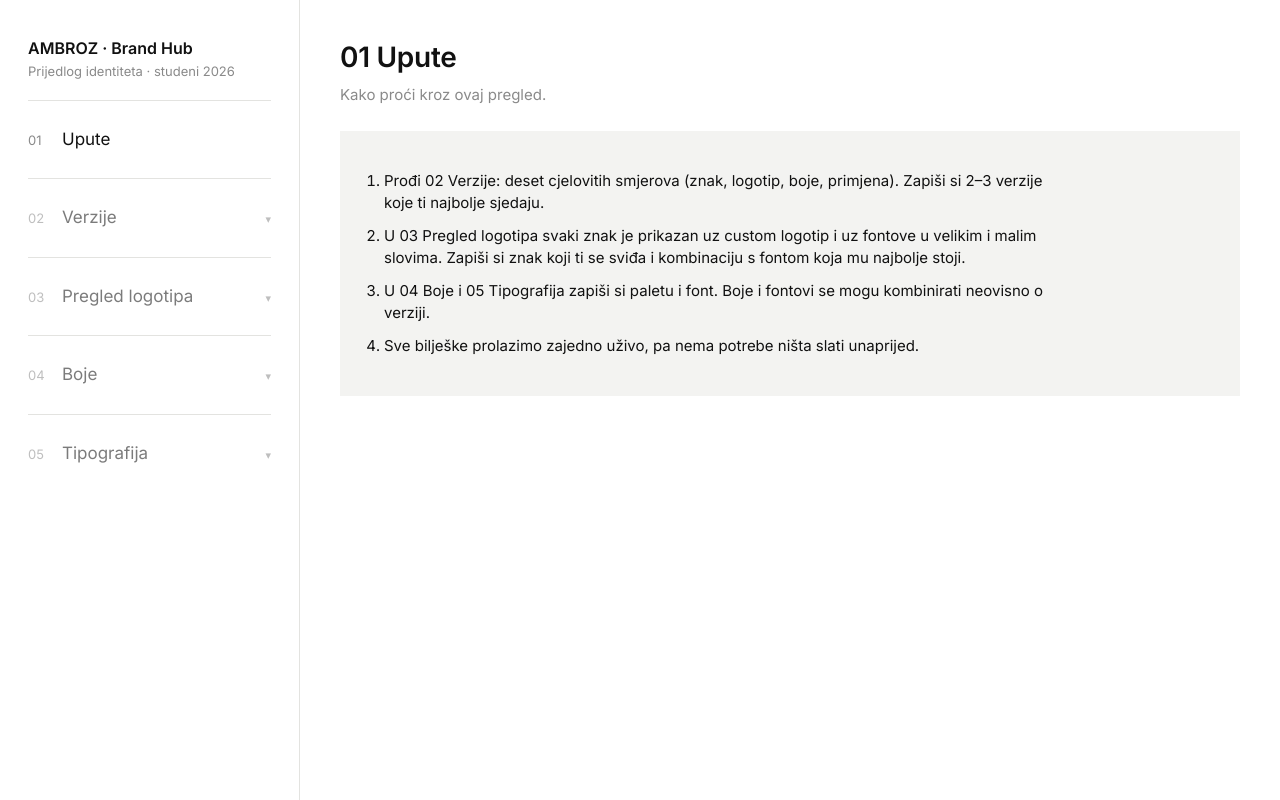
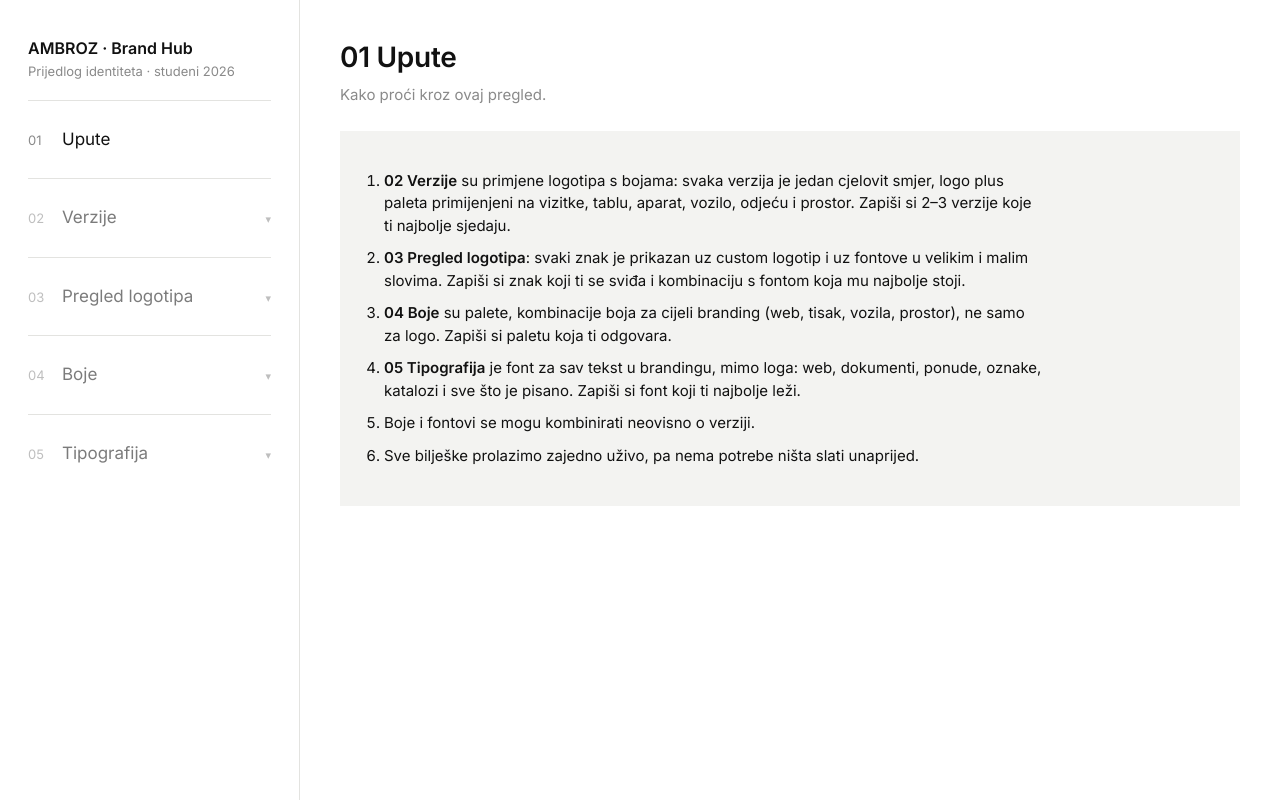
Before and after one commit to zkaraman25/zkaraman25.github.io, a plain HTML site: page ambrozbranding/index.html in a window 1280 px wide. Drawn offline with Linux system fonts and the light colour scheme; a web font is replaced by a local one.

Commit message:
Brand Hub: objasnjenja uz verzije, boje i tipografiju
Co-Authored-By: Claude Fable 5.1 <noreply@anthropic.com>
Claude-Session: https://claude.ai/code/session_01H32dXmftTGBWb7UsayFzKQ

```diff
--- a/ambrozbranding/index.html
+++ b/ambrozbranding/index.html
@@ -262,22 +262,24 @@ window.addEventListener('resize',fitFigs);
 const main=document.getElementById('main');
 function view(key){
   if(key==='upute') return `<h1>01 Upute</h1><p class="lead">Kako proći kroz ovaj pregled.</p><div class="panel"><ol class="steps">
-    <li>Prođi 02 Verzije: deset cjelovitih smjerova (znak, logotip, boje, primjena). Zapiši si 2–3 verzije koje ti najbolje sjedaju.</li>
-    <li>U 03 Pregled logotipa svaki znak je prikazan uz custom logotip i uz fontove u velikim i malim slovima. Zapiši si znak koji ti se sviđa i kombinaciju s fontom koja mu najbolje stoji.</li>
-    <li>U 04 Boje i 05 Tipografija zapiši si paletu i font. Boje i fontovi se mogu kombinirati neovisno o verziji.</li>
+    <li><b>02 Verzije</b> su primjene logotipa s bojama: svaka verzija je jedan cjelovit smjer, logo plus paleta primijenjeni na vizitke, tablu, aparat, vozilo, odjeću i prostor. Zapiši si 2–3 verzije koje ti najbolje sjedaju.</li>
+    <li><b>03 Pregled logotipa</b>: svaki znak je prikazan uz custom logotip i uz fontove u velikim i malim slovima. Zapiši si znak koji ti se sviđa i kombinaciju s fontom koja mu najbolje stoji.</li>
+    <li><b>04 Boje</b> su palete, kombinacije boja za cijeli branding (web, tisak, vozila, prostor), ne samo za logo. Zapiši si paletu koja ti odgovara.</li>
+    <li><b>05 Tipografija</b> je font za sav tekst u brandingu, mimo loga: web, dokumenti, ponude, oznake, katalozi i sve što je pisano. Zapiši si font koji ti najbolje leži.</li>
+    <li>Boje i fontovi se mogu kombinirati neovisno o verziji.</li>
     <li>Sve bilješke prolazimo zajedno uživo, pa nema potrebe ništa slati unaprijed.</li></ol></div>`;
-  if(key==='verzije') return `<h1>02 Verzije</h1><p class="lead">Deset smjerova. Klikni na karticu za cijelu verziju.</p><div class="cards">${VERS.map(vcard).join('')}</div>`;
+  if(key==='verzije') return `<h1>02 Verzije</h1><p class="lead">Verzija je primjena logotipa s bojama: jedan cjelovit smjer kroz vizitke, tablu, aparat, vozilo, odjeću i prostor. Klikni na karticu za cijelu verziju.</p><div class="cards">${VERS.map(vcard).join('')}</div>`;
   const v=VERS.find(x=>x.id===key);
   if(v) return `<h1>Verzija ${v.title}</h1><p class="lead">${esc(v.sub)}</p>${v.html||firstPanel(v)+`<div class="ph">Ostatak verzije ${v.title} slijedi</div>`}`;
   if(key==='logotipi') return `<h1>03 Pregled logotipa</h1><p class="lead">Svi znakovi, numerirani. Klikni na znak za lockupe s logotipom i fontovima.</p><div class="cards">${MK.map(m=>`<a class="card" href="#z${m.n}"><div class="th mk">${markSvg(m,'fk','')}</div><div class="cap"><b>Znak ${m.num}</b><span>${esc(m.name)}</span></div></a>`).join('')}</div>`;
   const z=MK.find(x=>'z'+x.n===key);
   if(z) return `<h1>Znak ${z.num} · ${esc(z.name)}</h1><p class="lead">Znak samostalno, zatim s custom logotipom i s fontovima u velikim i malim slovima.</p>${markView(z)}`;
-  if(key==='boje') return `<h1>04 Boje</h1><p class="lead">${PAL.length} paleta. Klikni na karticu za cijelu paletu s HEX, RGB, CMYK, Pantone, skalom i omjerom.</p><div class="cards">${PAL.map((p,i)=>`<a class="card" href="#p${p.id}"><div class="th" style="display:flex;flex-direction:row;align-items:stretch">${p.omjer.map(o=>`<div style="flex:${o.w} 0 0;background:${o.bg};height:100%"></div>`).join('')}</div><div class="cap"><b>${String(i+1).padStart(2,'0')}</b><span>${esc(p.name.replace(/^Smjer [A-Z] — /,''))}</span></div></a>`).join('')}</div>`;
+  if(key==='boje') return `<h1>04 Boje</h1><p class="lead">${PAL.length} paleta. Paleta je kombinacija boja za cijeli branding (web, tisak, vozila, prostor), ne samo za logo. Klikni na karticu za HEX, RGB, CMYK, Pantone, skalu i omjer.</p><div class="cards">${PAL.map((p,i)=>`<a class="card" href="#p${p.id}"><div class="th" style="display:flex;flex-direction:row;align-items:stretch">${p.omjer.map(o=>`<div style="flex:${o.w} 0 0;background:${o.bg};height:100%"></div>`).join('')}</div><div class="cap"><b>${String(i+1).padStart(2,'0')}</b><span>${esc(p.name.replace(/^Smjer [A-Z] — /,''))}</span></div></a>`).join('')}</div>`;
   const pp=PAL.find(x=>'p'+x.id===key);
-  if(pp) return `<h1>Boje ${String(PAL.indexOf(pp)+1).padStart(2,'0')} · ${esc(pp.name.replace(/^Smjer [A-Z] — /,''))}</h1><p class="lead">Raspored kao u Figmi: naziv, HEX, RGB, CMYK, Pantone, skala i omjer.</p>${palBoard(pp)}`;
-  if(key==='tipografija') return `<h1>05 Tipografija</h1><p class="lead">${TYPO.length} fontova. Klikni na karticu za hijerarhiju, znakove, primjere teksta i primjenu.</p><div class="cards">${TYPO.map((t,i)=>`<a class="card" href="#t${t.id}"><div class="th" style="background:#F2F3F5;flex-direction:column;gap:6px"><div style="${fs(t.headStyle)}font-size:9.5cqw;letter-spacing:-.01em;line-height:1">AMBROZ</div><div style="${fs(t.bodyStyle)}font-size:4cqw;color:#5B6066">Obrada i oblikovanje metala</div></div><div class="cap"><b>${String(i+1).padStart(2,'0')}</b><span>${esc(t.main)}</span></div></a>`).join('')}</div>`;
+  if(pp) return `<h1>Boje ${String(PAL.indexOf(pp)+1).padStart(2,'0')} · ${esc(pp.name.replace(/^Smjer [A-Z] — /,''))}</h1><p class="lead">Kombinacija boja za cijeli branding (web, tisak, vozila, prostor), ne samo za logo. Naziv, HEX, RGB, CMYK, Pantone, skala i omjer.</p>${palBoard(pp)}`;
+  if(key==='tipografija') return `<h1>05 Tipografija</h1><p class="lead">${TYPO.length} fontova. Ovo je font za sav tekst u brandingu, mimo loga: web, dokumenti, ponude, oznake, katalozi i sve što je pisano. Klikni na karticu za hijerarhiju, znakove, primjere teksta i primjenu.</p><div class="cards">${TYPO.map((t,i)=>`<a class="card" href="#t${t.id}"><div class="th" style="background:#F2F3F5;flex-direction:column;gap:6px"><div style="${fs(t.headStyle)}font-size:9.5cqw;letter-spacing:-.01em;line-height:1">AMBROZ</div><div style="${fs(t.bodyStyle)}font-size:4cqw;color:#5B6066">Obrada i oblikovanje metala</div></div><div class="cap"><b>${String(i+1).padStart(2,'0')}</b><span>${esc(t.main)}</span></div></a>`).join('')}</div>`;
   const tt=TYPO.find(x=>'t'+x.id===key);
-  if(tt) return `<h1>Tipografija ${String(TYPO.indexOf(tt)+1).padStart(2,'0')} · ${esc(tt.main)}</h1><p class="lead">${esc(tt.desc)}</p>${typoBoard(tt)}`;
+  if(tt) return `<h1>Tipografija ${String(TYPO.indexOf(tt)+1).padStart(2,'0')} · ${esc(tt.main)}</h1><p class="lead">Font za sav tekst u brandingu, mimo loga (web, dokumenti, ponude, oznake). ${esc(tt.desc)}</p>${typoBoard(tt)}`;
   return view('upute');
 }
 function route(){ let key=(location.hash||'#upute').slice(1); main.innerHTML=view(key);
```
